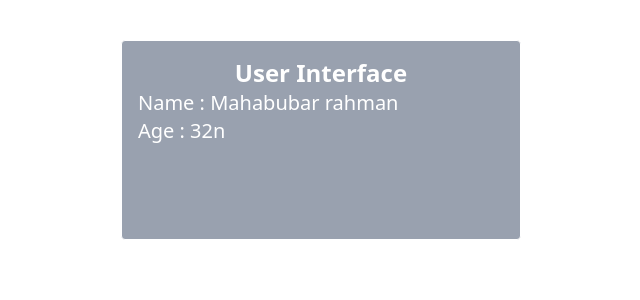
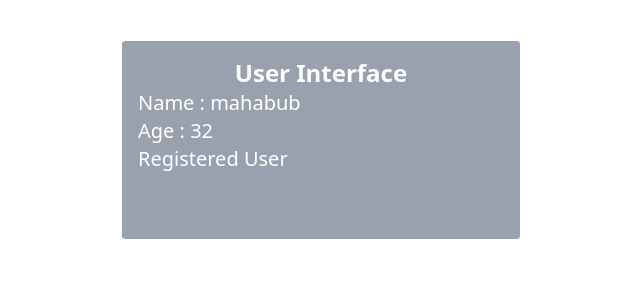
Before and after one commit to mahbub810515/typescript-practice, a React (Vite) app: page / in a window 1280 px wide. Shown: the top 300 px of the page, without its empty margins (319-959 px from the left). Built offline with nearby package versions, Linux system fonts and the light colour scheme.

Commit message:
add logic for User Ui

```diff
--- a/src/App.jsx
+++ b/src/App.jsx
@@ -4,7 +4,8 @@ import User from './assets/components/User'
 const App = () => {
   return (
     <div>
-      <User />
+      <User name={"mahabub"} age={32} isRegistered={true} />
+
     </div>
   )
 }
--- a/src/assets/components/User.tsx
+++ b/src/assets/components/User.tsx
@@ -1,14 +1,21 @@
 import React from 'react'
 
-const User = () => {
-  return (
-    <div className='w-100 h-50 mx-auto mt-10 p-4 text-xl text-white border rounded bg-gray-400'>
-         <h1 className='text-center font-bold text-2xl'>User Interface</h1>
-        <h3>Name : Mahabubar rahman</h3>
-        <h3>Age : 32n</h3>
+type userProps = {
+    name: string,
+    age: number,
+    isRegistered: boolean
+}
 
-    </div>
-  )
+const User = ({name,age,isRegistered}:userProps) => {
+    return (
+        <div className='w-100 h-50 mx-auto my-10 p-4 text-xl text-white border rounded bg-gray-400'>
+            <h1 className='text-center font-bold text-2xl'>User Interface</h1>
+            <h3>Name : {name}</h3>
+            <h3>Age : {age}</h3>
+            {isRegistered ? <p>Registered User</p> : <p>Not Resigtered User</p>}
+
+        </div>
+    )
 }
 
 export default User
```
